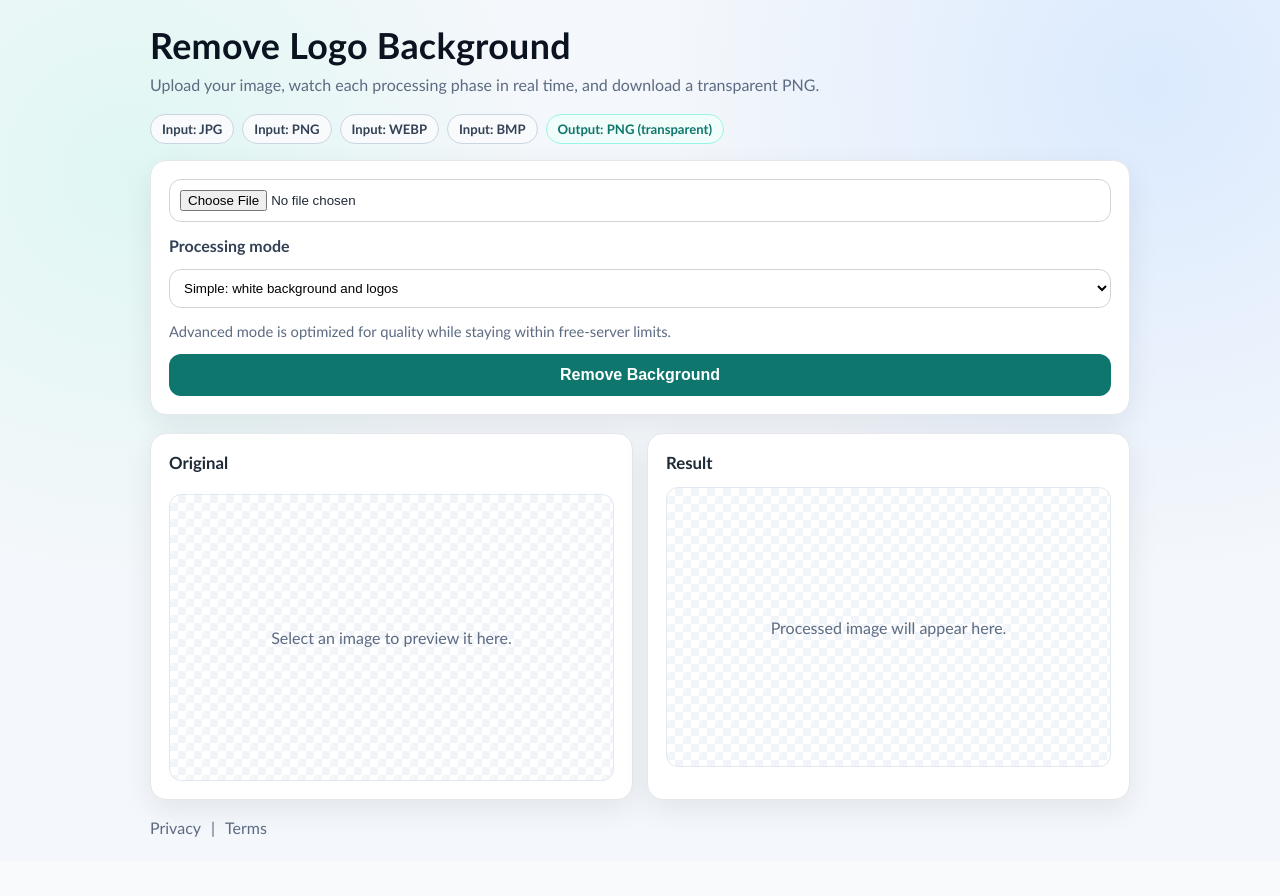
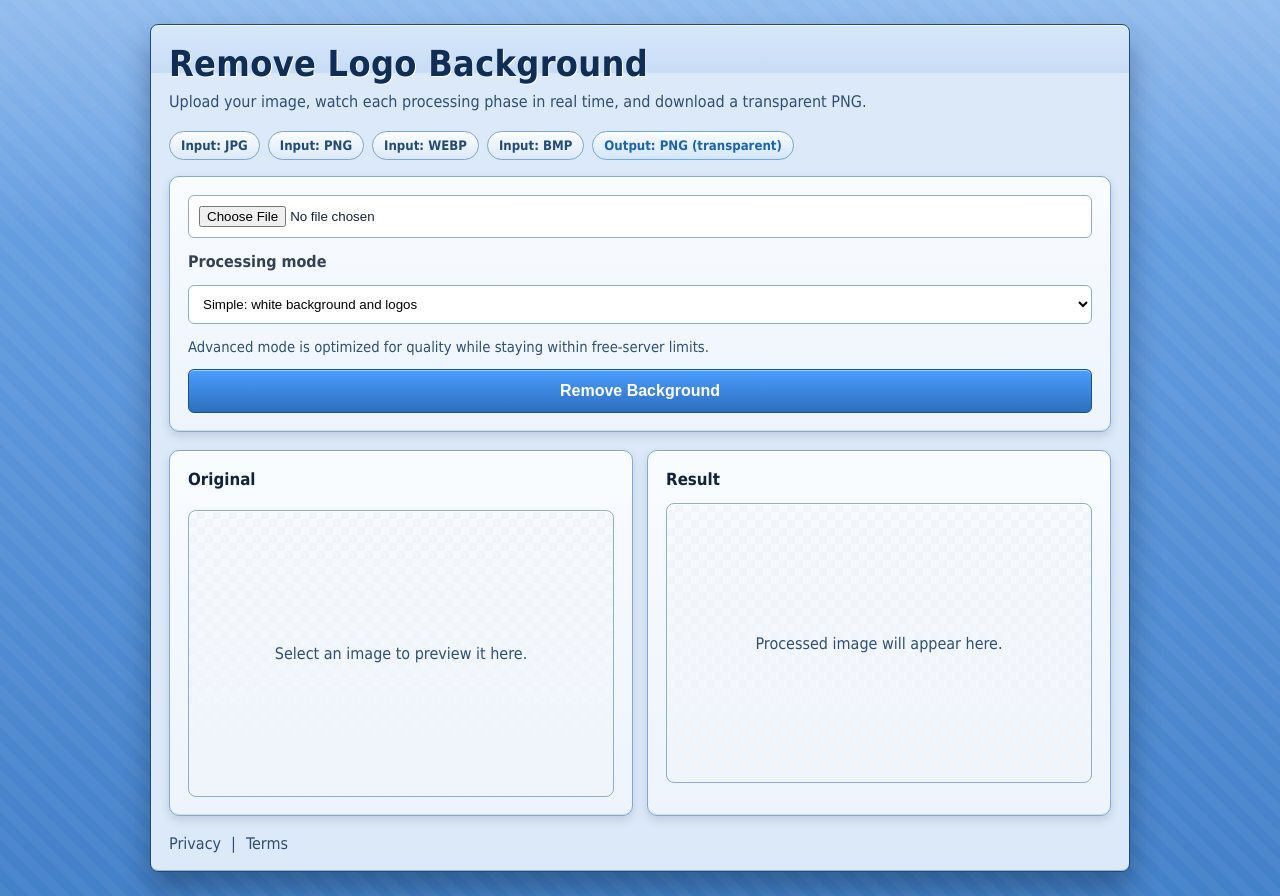
Before and after one commit to gabiPRO8/app, a FastAPI app: page / in a window 1280 px wide. Before the commit the page ends 837 px from the top, so only its background shows below. Run offline with FastAPI, Linux system fonts and the light colour scheme.

Commit message:
Apply retro 2000s Windows XP style theme

```diff
--- a/app/static/style.css
+++ b/app/static/style.css
@@ -1,13 +1,14 @@
 :root {
-  --bg: #f4f7fb;
-  --card: #ffffff;
-  --text: #1f2a37;
-  --muted: #5d6b82;
-  --accent: #0f766e;
-  --accent-hover: #0b5f59;
-  --error: #b42318;
-  --ring: #99f6e4;
-  --deep: #0b1220;
+  --bg: #3f7ec7;
+  --bg-2: #6ea6e8;
+  --card: #f2f6fb;
+  --text: #10223d;
+  --muted: #2f4f76;
+  --accent: #1c63b0;
+  --accent-hover: #155292;
+  --error: #8e2020;
+  --ring: #9fc3eb;
+  --deep: #0f2d55;
 }
 
 * {
@@ -17,12 +18,18 @@
 body {
   margin: 0;
   min-height: 100vh;
-  font-family: "Trebuchet MS", "Gill Sans", "Segoe UI", sans-serif;
+  font-family: Tahoma, Verdana, "Trebuchet MS", sans-serif;
   color: var(--text);
   background:
-    radial-gradient(circle at 10% 20%, #dff7f3 0%, transparent 30%),
-    radial-gradient(circle at 90% 10%, #dbeafe 0%, transparent 35%),
-    var(--bg);
+    linear-gradient(180deg, rgba(255, 255, 255, 0.24), transparent 26%),
+    repeating-linear-gradient(
+      45deg,
+      rgba(255, 255, 255, 0.06) 0,
+      rgba(255, 255, 255, 0.06) 10px,
+      rgba(255, 255, 255, 0.02) 10px,
+      rgba(255, 255, 255, 0.02) 20px
+    ),
+    linear-gradient(180deg, var(--bg-2), var(--bg));
   display: grid;
   place-items: center;
   padding: 24px;
@@ -31,6 +38,14 @@ body {
 .container {
   width: 100%;
   max-width: 980px;
+  background: linear-gradient(180deg, #d7e8fb 0, #c7dcf5 48px, #dce9f8 48px, #dce9f8 100%);
+  border: 1px solid #1f4a7f;
+  border-radius: 8px;
+  box-shadow:
+    inset 0 1px 0 #ffffff,
+    inset 0 -1px 0 #95b4d8,
+    0 18px 28px rgba(10, 32, 61, 0.38);
+  padding: 18px;
 }
 
 h1 {
@@ -38,6 +53,7 @@ h1 {
   font-size: clamp(1.9rem, 2.8vw, 2.7rem);
   color: var(--deep);
   letter-spacing: 0.3px;
+  text-shadow: 1px 1px 0 #ffffff;
 }
 
 .subtitle {
@@ -55,37 +71,41 @@ h1 {
 .format-pill {
   display: inline-flex;
   align-items: center;
-  border: 1px solid #cbd5e1;
-  background: #f8fafc;
-  color: #334155;
+  border: 1px solid #7fa4cf;
+  background: linear-gradient(180deg, #fbfdff, #dce9f9);
+  color: #244a78;
   border-radius: 999px;
   font-size: 0.82rem;
-  font-weight: 600;
+  font-weight: 700;
   padding: 6px 11px;
+  box-shadow: inset 0 1px 0 #ffffff;
 }
 
 .format-pill.output {
-  border-color: #99f6e4;
-  background: #f0fdfa;
-  color: #0f766e;
+  border-color: #75a7df;
+  background: linear-gradient(180deg, #f8fcff, #d3e6fb);
+  color: #1c63b0;
 }
 
 .card {
-  background: var(--card);
-  border: 1px solid #e5e7eb;
-  border-radius: 16px;
+  background: linear-gradient(180deg, #f9fcff 0, #edf4fc 100%);
+  border: 1px solid #84a9d4;
+  border-radius: 10px;
   padding: 18px;
   display: grid;
   gap: 14px;
-  box-shadow: 0 10px 30px rgba(15, 23, 42, 0.08);
+  box-shadow:
+    inset 0 1px 0 #ffffff,
+    inset 0 -1px 0 #ccdeef,
+    0 4px 10px rgba(29, 60, 97, 0.16);
 }
 
 .progress-wrap {
   display: grid;
   gap: 8px;
-  background: #f8fafc;
-  border: 1px solid #e2e8f0;
-  border-radius: 12px;
+  background: linear-gradient(180deg, #f7fbff, #e2edf9);
+  border: 1px solid #9ab9dc;
+  border-radius: 8px;
   padding: 10px;
 }
 
@@ -171,12 +192,13 @@ h1 {
 
 .image-stage {
   min-height: 280px;
-  border: 1px solid #e2e8f0;
-  border-radius: 12px;
+  border: 1px solid #8faed1;
+  border-radius: 8px;
   display: grid;
   place-items: center;
   padding: 10px;
   overflow: hidden;
+  box-shadow: inset 0 1px 0 #ffffff;
 }
 
 .image-stage img {
@@ -206,17 +228,18 @@ h1 {
 
 input[type="file"] {
   width: 100%;
-  border: 1px solid #d1d5db;
-  border-radius: 12px;
+  border: 1px solid #8eaed1;
+  border-radius: 6px;
   padding: 10px;
+  background: #ffffff;
 }
 
 select {
   width: 100%;
-  border: 1px solid #d1d5db;
-  border-radius: 12px;
+  border: 1px solid #8eaed1;
+  border-radius: 6px;
   padding: 10px;
-  background: #fff;
+  background: #ffffff;
 }
 
 label {
@@ -231,19 +254,20 @@ label {
 }
 
 button {
-  border: 0;
-  border-radius: 12px;
+  border: 1px solid #1d4f89;
+  border-radius: 6px;
   padding: 12px 16px;
   font-size: 1rem;
-  font-weight: 600;
+  font-weight: 700;
   color: #fff;
-  background: var(--accent);
+  background: linear-gradient(180deg, #4a9dff, #2d6fbd);
   cursor: pointer;
   transition: background 0.2s ease;
+  box-shadow: inset 0 1px 0 #9fd0ff;
 }
 
 button:hover {
-  background: var(--accent-hover);
+  background: linear-gradient(180deg, #3f90ef, #255fa4);
 }
 
 button:disabled {
```
Also changed, not shown: other parts of app/static/style.css (+18 -16 lines).
